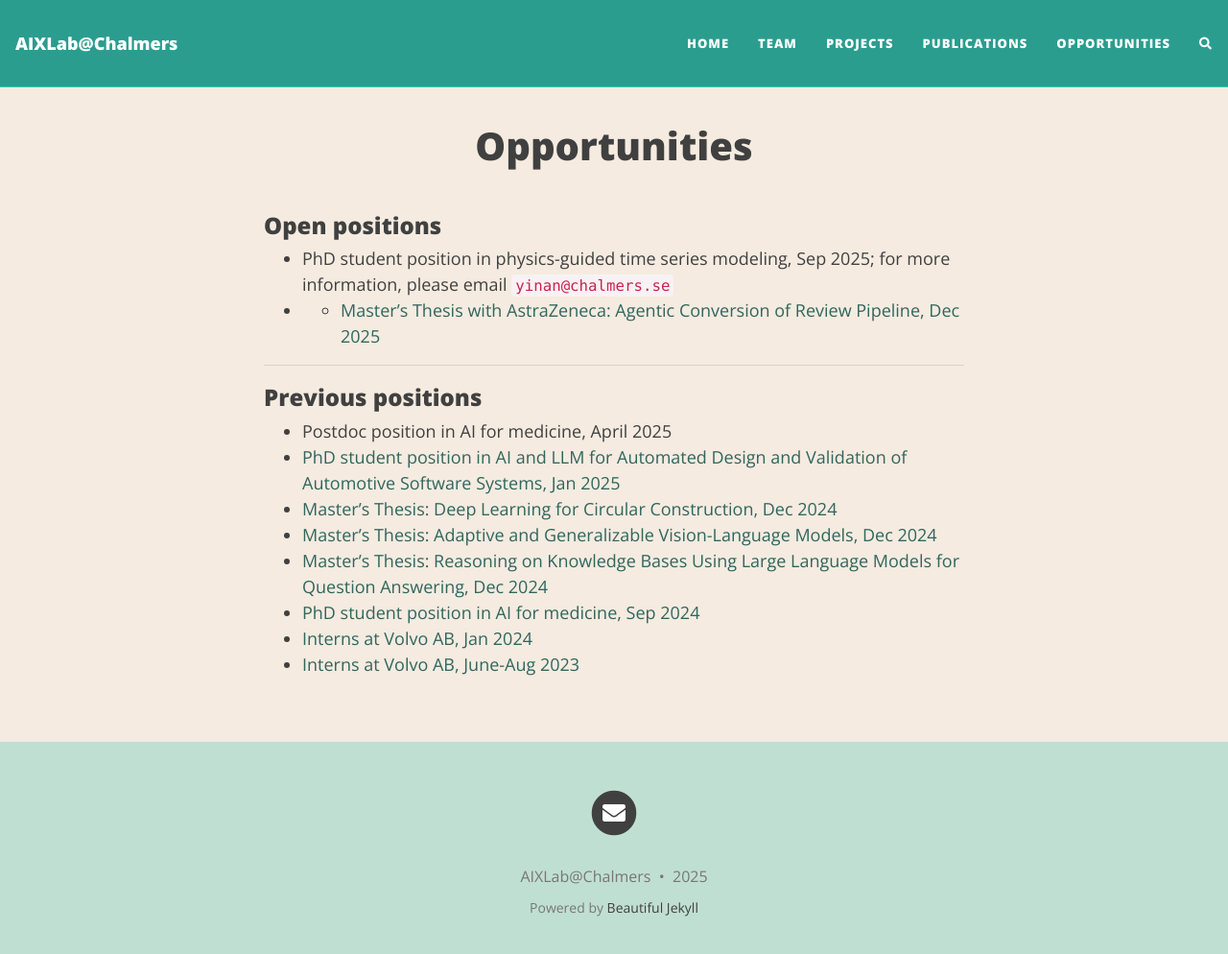
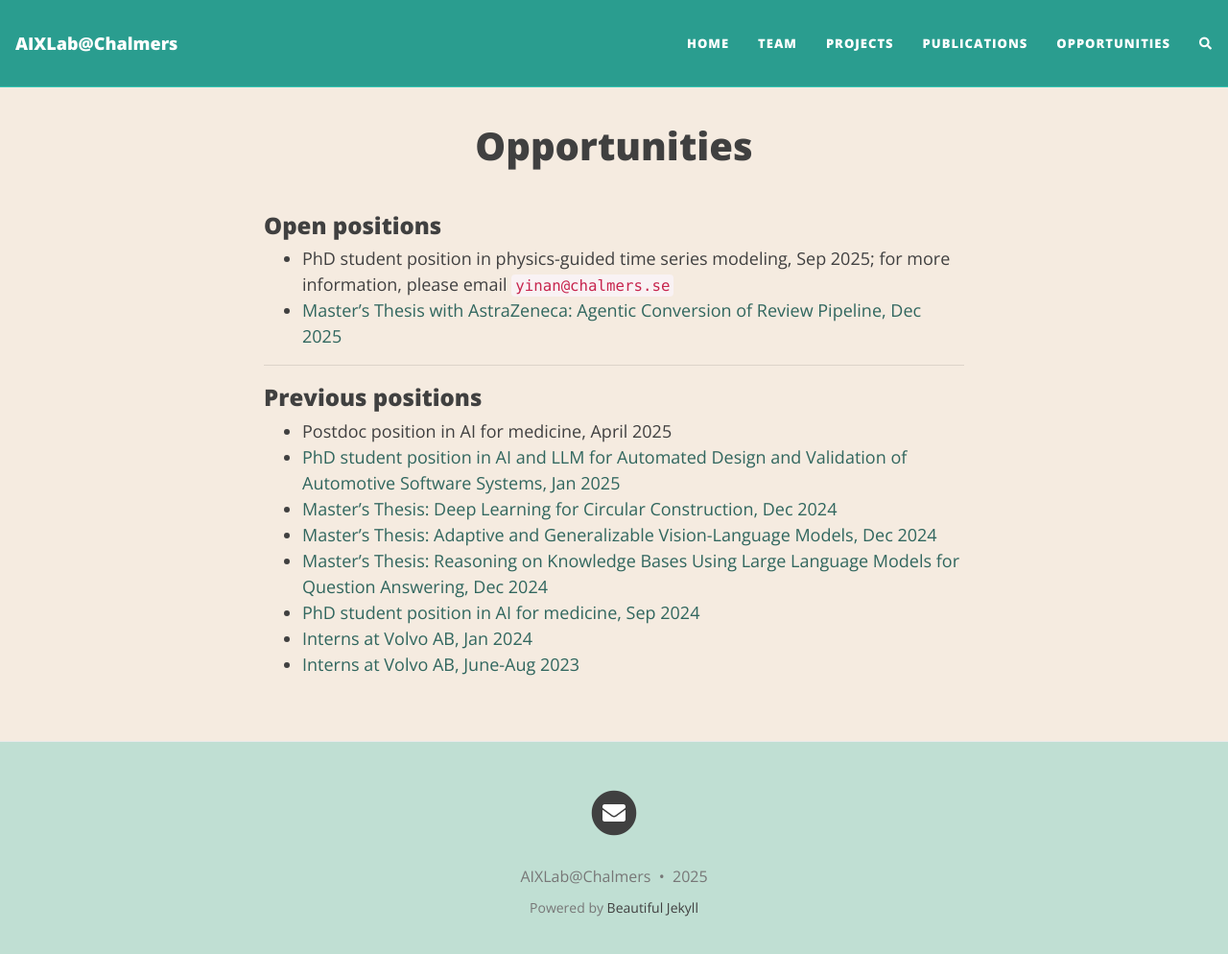
Before and after one commit to usableai/usableai.github.io, a Jekyll site: the page built from opportunities.md, in a window 1280 px wide and 1006 px high. Shown: the top 994 px of the window at 96% size. Built offline with Jekyll 4.4.1, drawn with Linux system fonts in a browser that asks for light colours; nearby versions of some CDN libraries; comment, search, counter and statistics services are not loaded.

Commit message:
Minor fix

```diff
--- a/opportunities.md
+++ b/opportunities.md
@@ -6,7 +6,7 @@ subtitle:
 
 ### Open positions
 + PhD student position in physics-guided time series modeling, Sep 2025; for more information, please email `yinan@chalmers.se`
-+ + [Master's Thesis with AstraZeneca: Agentic Conversion of Review Pipeline, Dec 2025](https://annonsportal.chalmers.se/CareerServices/se/Ads/Details/3703)
++ [Master's Thesis with AstraZeneca: Agentic Conversion of Review Pipeline, Dec 2025](https://annonsportal.chalmers.se/CareerServices/se/Ads/Details/3703)
 
 ---
 ### Previous positions
```
